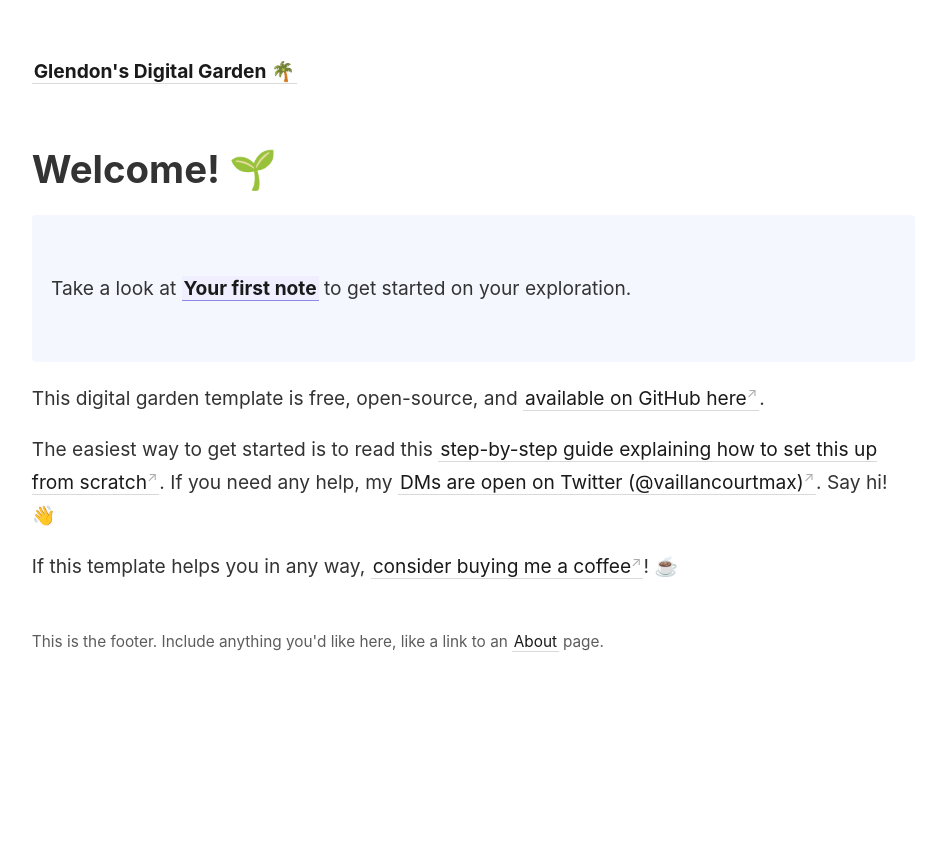
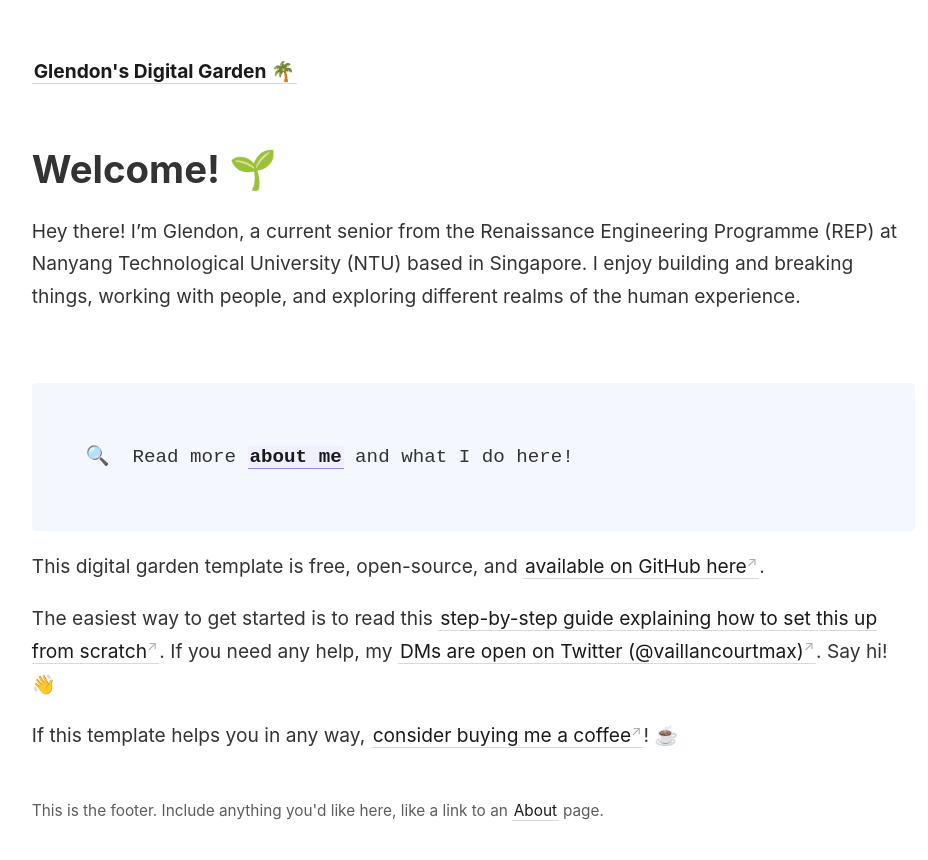
Before and after one commit to glendont/digital-garden-glendont, a Jekyll site: the page built from _pages/index.md, in a window 1280 px wide. Shown: the top 860 px of the page, without its empty margins (45-973 px from the left). Built offline with Jekyll 4.4.1, drawn with Linux system fonts in a browser that asks for light colours.

Commit message:
Edited Front Page

```diff
--- a/_pages/index.md
+++ b/_pages/index.md
@@ -7,9 +7,9 @@ permalink: /
 
 # Welcome! 🌱
 
-<p style="padding: 3em 1em; background: #f5f7ff; border-radius: 4px;">
-  Take a look at <span style="font-weight: bold">[[Your first note]]</span> to get started on your exploration.
-</p>
+Hey there! I’m Glendon, a current senior from the Renaissance Engineering Programme (REP) at Nanyang Technological University (NTU) based in Singapore. I enjoy building and breaking things, working with people, and exploring different realms of the human experience.
+
+<pre> <p style="padding: 3em 1em; background: #f5f7ff; border-radius: 4px;">   🔍  Read more <span style="font-weight: bold">[[about me]]</span> and what I do here! </p></pre>
 
 This digital garden template is free, open-source, and [available on GitHub here](https://github.com/maximevaillancourt/digital-garden-jekyll-template).
 
```
Also changed, not shown: _notes/prototyping.md (+2 -0 lines).
